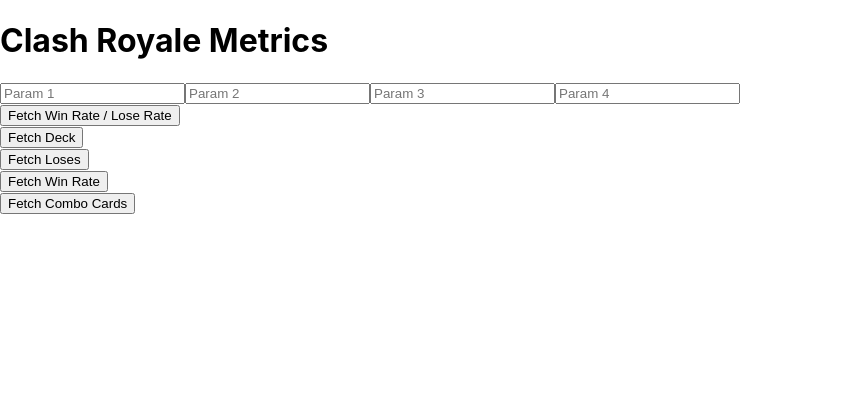
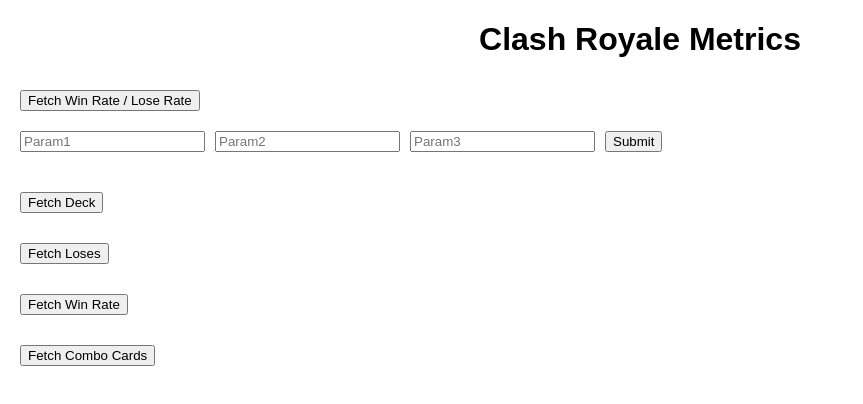
Before and after one commit to nNilton/clash-royale-manager, a React (Create React App) app in the folder frontend/: page / in a window 1280 px wide. Both pictures are taken after a click on the button "Fetch Win Rate / Lose Rate". Shown: the top 404 px of the page, without its empty margins (0-863 px from the left). Built offline with nearby package versions, Linux system fonts and the light colour scheme; no server answers.

Commit message:
- Ajustes no front

```diff
--- a/frontend/src/App.css
+++ b/frontend/src/App.css
@@ -1,38 +1,31 @@
 .App {
+  font-family: Arial, sans-serif;
+  margin: 20px;
+}
+
+h1 {
   text-align: center;
 }
 
-.App-logo {
-  height: 40vmin;
-  pointer-events: none;
+.section {
+  margin-bottom: 20px;
 }
 
-@media (prefers-reduced-motion: no-preference) {
-  .App-logo {
-    animation: App-logo-spin infinite 20s linear;
-  }
+.inputs {
+  margin-top: 10px;
 }
 
-.App-header {
-  background-color: #282c34;
-  min-height: 100vh;
-  display: flex;
-  flex-direction: column;
-  align-items: center;
-  justify-content: center;
-  font-size: calc(10px + 2vmin);
-  color: white;
+input {
+  margin-right: 10px;
+  margin-bottom: 10px;
 }
 
-.App-link {
-  color: #61dafb;
+button {
+  margin-top: 10px;
 }
 
-@keyframes App-logo-spin {
-  from {
-    transform: rotate(0deg);
-  }
-  to {
-    transform: rotate(360deg);
-  }
+pre {
+  background-color: #f4f4f4;
+  padding: 10px;
+  border-radius: 5px;
 }
--- a/frontend/src/App.js
+++ b/frontend/src/App.js
@@ -1,5 +1,8 @@
 import React, { useState } from 'react';
 import axios from 'axios';
+import './App.css';
+
+let url = `localhost`;
 
 function App() {
   const [params, setParams] = useState({
@@ -8,11 +11,14 @@
     param3: '',
     param4: ''
   });
-  const [winRateLoseRate, setWinRateLoseRate] = useState(null);
-  const [deck, setDeck] = useState(null);
-  const [loses, setLoses] = useState(null);
-  const [winRate, setWinRate] = useState(null);
-  const [comboCards, setComboCards] = useState(null);
+  const [results, setResults] = useState({
+    winRateLoseRate: null,
+    deck: null,
+    loses: null,
+    winRate: null,
+    comboCards: null
+  });
+  const [activeSection, setActiveSection] = useState(null);
 
   const handleChange = (e) => {
     setParams({
@@ -23,8 +29,8 @@
 
   const fetchWinRateLoseRate = async () => {
     try {
-      const response = await axios.get(`http://localhost:8000/metrics/win-rate/lose-rate/${params.param1}/${params.param2}/${params.param3}`);
-      setWinRateLoseRate(response.data);
+      const response = await axios.get(`http://${url}:8000/metrics/win-rate/lose-rate/${params.param1}/${params.param2}/${params.param3}`);
+      setResults({ ...results, winRateLoseRate: response.data });
     } catch (error) {
       console.error(error);
     }
@@ -32,8 +38,8 @@
 
   const fetchDeck = async () => {
     try {
-      const response = await axios.get(`http://localhost:8000/metrics/deck/${params.param1}/${params.param2}/${params.param3}`);
-      setDeck(response.data);
+      const response = await axios.get(`http://${url}:8000/metrics/deck/${params.param1}/${params.param2}/${params.param3}`);
+      setResults({ ...results, deck: response.data });
     } catch (error) {
       console.error(error);
     }
@@ -41,8 +47,8 @@
 
   const fetchLoses = async () => {
     try {
-      const response = await axios.get(`http://localhost:8000/metrics/loses/${params.param1}/${params.param2}/${params.param3}`);
-      setLoses(response.data);
+      const response = await axios.get(`http://${url}:8000/metrics/loses/${params.param1}/${params.param2}/${params.param3}`);
+      setResults({ ...results, loses: response.data });
     } catch (error) {
       console.error(error);
     }
@@ -50,8 +56,8 @@
 
   const fetchWinRate = async () => {
     try {
-      const response = await axios.get(`http://localhost:8000/metrics/win-rate/${params.param1}/${params.param2}`);
-      setWinRate(response.data);
+      const response = await axios.get(`http://${url}:8000/metrics/win-rate/${params.param1}/${params.param2}`);
+      setResults({ ...results, winRate: response.data });
     } catch (error) {
       console.error(error);
     }
@@ -59,66 +65,82 @@
 
   const fetchComboCards = async () => {
     try {
-      const response = await axios.get(`http://localhost:8000/metrics/combo-cards/${params.param1}/${params.param2}/${params.param3}/${params.param4}`);
-      setComboCards(response.data);
-      console.log(response.data);
+      const response = await axios.get(`http://${url}:8000/metrics/combo-cards/${params.param1}/${params.param2}/${params.param3}/${params.param4}`);
+      setResults({ ...results, comboCards: response.data });
     } catch (error) {
       console.error(error);
     }
   };
 
+  const renderInputs = (fields) => {
+    return fields.map((field, index) => (
+      <input
+        key={index}
+        type="text"
+        name={field}
+        placeholder={field.charAt(0).toUpperCase() + field.slice(1)}
+        value={params[field]}
+        onChange={handleChange}
+      />
+    ));
+  };
+
+  const renderResults = (data) => {
+    return <pre>{JSON.stringify(data, null, 2)}</pre>;
+  };
+
   return (
     <div className="App">
       <h1>Clash Royale Metrics</h1>
-      <div>
-        <input
-          type="text"
-          name="param1"
-          placeholder="Param 1"
-          value={params.param1}
-          onChange={handleChange}
-        />
-        <input
-          type="text"
-          name="param2"
-          placeholder="Param 2"
-          value={params.param2}
-          onChange={handleChange}
-        />
-        <input
-          type="text"
-          name="param3"
-          placeholder="Param 3"
-          value={params.param3}
-          onChange={handleChange}
-        />
-        <input
-          type="text"
-          name="param4"
-          placeholder="Param 4"
-          value={params.param4}
-          onChange={handleChange}
-        />
+      <div className="section">
+        <button onClick={() => setActiveSection('winRateLoseRate')}>Fetch Win Rate / Lose Rate</button>
+        {activeSection === 'winRateLoseRate' && (
+          <div className="inputs">
+            {renderInputs(['param1', 'param2', 'param3'])}
+            <button onClick={fetchWinRateLoseRate}>Submit</button>
+            {results.winRateLoseRate && renderResults(results.winRateLoseRate)}
+          </div>
+        )}
       </div>
-      <div>
-        <button onClick={fetchWinRateLoseRate}>Fetch Win Rate / Lose Rate</button>
-        {winRateLoseRate && <pre>{JSON.stringify(winRateLoseRate, null, 2)}</pre>}
+      <div className="section">
+        <button onClick={() => setActiveSection('deck')}>Fetch Deck</button>
+        {activeSection === 'deck' && (
+          <div className="inputs">
+            {renderInputs(['param1', 'param2', 'param3'])}
+            <button onClick={fetchDeck}>Submit</button>
+            {results.deck && renderResults(results.deck)}
+          </div>
+        )}
       </div>
-      <div>
-        <button onClick={fetchDeck}>Fetch Deck</button>
-        {deck && <pre>{JSON.stringify(deck, null, 2)}</pre>}
+      <div className="section">
+        <button onClick={() => setActiveSection('loses')}>Fetch Loses</button>
+        {activeSection === 'loses' && (
+          <div className="inputs">
+            {renderInputs(['param1', 'param2', 'param3'])}
+            <button onClick={fetchLoses}>Submit</button>
+            {results.loses && renderResults(results.loses)}
+          </div>
+        )}
       </div>
-      <div>
-        <button onClick={fetchLoses}>Fetch Loses</button>
-        {loses && <pre>{JSON.stringify(loses, null, 2)}</pre>}
+      <div className="section">
+        <button onClick={() => setActiveSection('winRate')}>Fetch Win Rate</button>
+        {activeSection === 'winRate' && (
+          <div className="inputs">
+            {renderInputs(['param1', 'param2'])}
+            <button onClick={fetchWinRate}>Submit</button>
+            {results.winRate && renderResults(results.winRate)}
+          </div>
+        )}
       </div>
-      <div>
-        <button onClick={fetchWinRate}>Fetch Win Rate</button>
-        {winRate && <pre>{JSON.stringify(winRate, null, 2)}</pre>}
-      </div>
-      <div>
-        <button onClick={fetchComboCards}>Fetch Combo Cards</button>
-        {comboCards && <pre>{JSON.stringify(comboCards, null, 2)}</pre>}
+      <div className="section">
+        <button onClick={() => setActiveSection('comboCards')}>Fetch Combo Cards</button>
+        {activeSection === 'comboCards' && (
+          <div className="inputs">
+            {renderInputs(['param1', 'param2', 'param3', 'param4'])}
+            <button onClick={fetchComboCards}>Submit</button>
+            {results.comboCards && renderResults(results.comboCards)}
+          </div>
+        )}
       </div>
     </div>
   );
```
